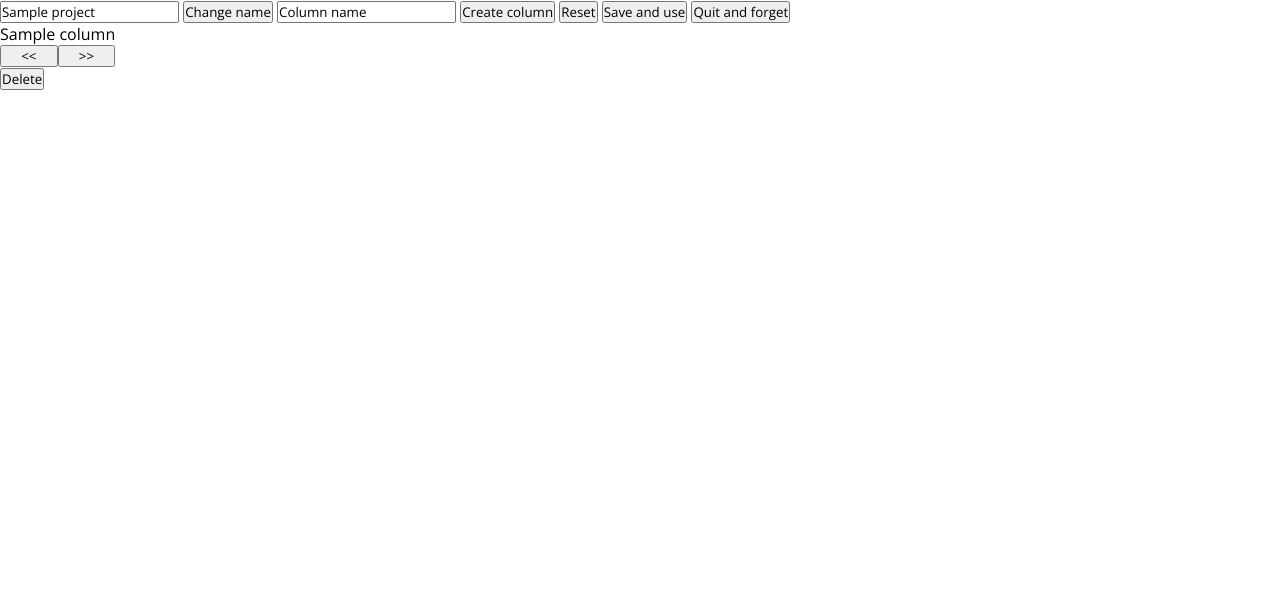
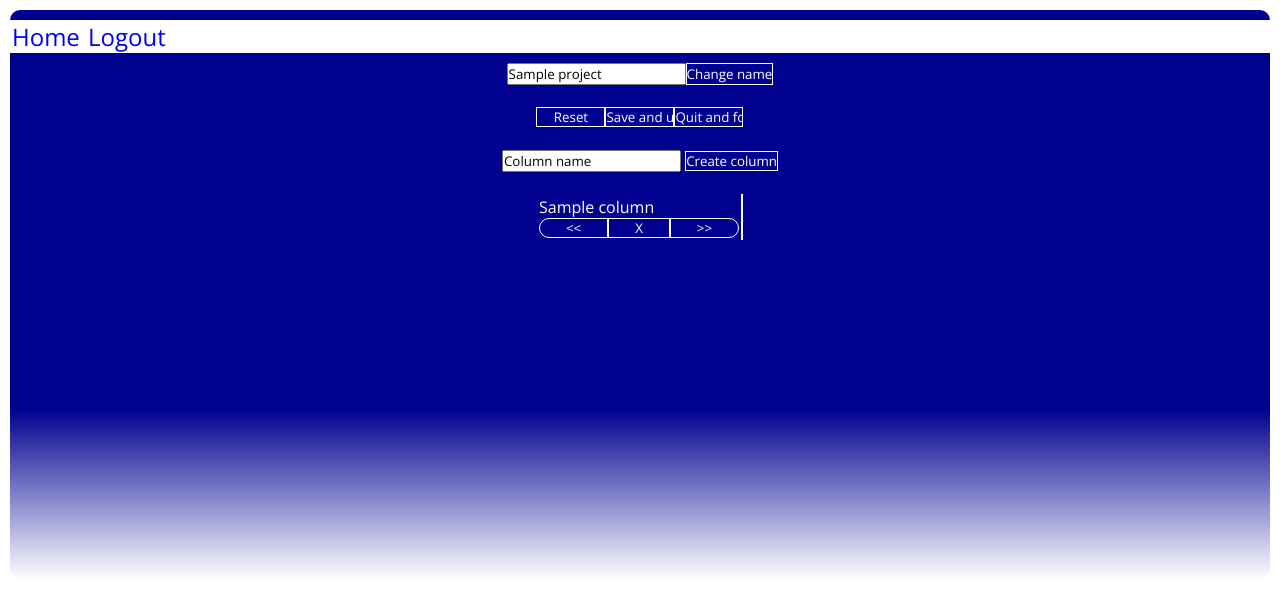
Before and after one commit to devjolt/kanban, a Django app: template templates/kanban_app/create_project.html in a window 1280 px wide. Shown: the top 611 px of the page. Run offline with Django 3.2, Linux system fonts and the light colour scheme; the template is opened without the code that fills it: most values are stand-ins (such as "Sample title", 1, 10 or a date in 2020); some libraries are stand-ins or nearby versions.

Commit message:
looks less rubbish

```diff
--- a/models.py
+++ b/models.py
@@ -26,6 +26,7 @@ class Column(models.Model):
 class Project(models.Model):
     user            = models.ForeignKey(User, on_delete = models.CASCADE, default=1)#associated with user
     name            = models.CharField(max_length = 50, default = 'name your project')
+    priority        = models.PositiveIntegerField(default = 3)
     columns         = models.ManyToManyField(Column, related_name='columns', blank = True)
     template        = models.BooleanField(default=True)
 
--- a/templates/kanban_app/base.html
+++ b/templates/kanban_app/base.html
@@ -18,16 +18,89 @@
                 padding:0;
                 font-family: 'Open Sans', sans-serif;
             }
+            main{
+                background-image: linear-gradient(rgb(0, 2, 143) 70%, rgb(255, 255, 255));
+                min-height: 70vh;
+                color:white;
+                margin:10px;
+                padding-top: 10px;
+                border-radius: 10px;
+            }
+            a{
+                text-decoration: none;
+                width: 100vw;
+            }
+            nav{
+                background: white;
+                margin:0px;
+                padding:0px;
+            }
+            .nav-item{
+                font-size:x-large;
+                max-width:content;
+                transition:0.5s;
+                padding:2px;
+                margin:0px;
+            }
+            .nav-item a{
+                text-decoration: none;
+                color:rgb(0, 2, 143);
+                width: 100vw;
+            }
+            .nav-item:hover{
+                background: rgb(0, 2, 143);
+                color:white;
+                transition:0.5s;
+            }
+            .project-list{
+                display:grid;
+                grid-template-columns: auto;
+            }
+            .project-list-item{
+                text-decoration: none;
+                color:white;
+            }
+            .form-container{
+                padding:10px;
+                justify-items: center;
+            }
+            .project-name-container{
+                display:grid;
+                grid-template-columns: auto auto;
+            }
+            .left{
+                justify-self: left;
+            }
+            .right{
+                justify-self: right;
+            }
+            .reset-save-quit-container{
+                display:grid;
+                grid-template-columns: 25% 25% 25%;
+                justify-content: center;
+            }
 
+
+            .create-column-container{
+                justify-items: center;
+            }
             .columns-grid {
-                display:flex;
-
+                display:inline-flex;
             }
 
             .column {
+                width: 200px;
+                padding:2px;
+                justify-content: center;
+                border-right:solid;
+                border-color: white;
+                border-width: 2px;
+            }
+            .create-column-form{
 
             }
-
+            .left-right-delete-button-array{
+            }
             .items-grid {
                 display:grid;
                 grid-template-columns: auto;
@@ -38,18 +111,44 @@
             }
             .item-button-grid{
                 display:grid;
-                grid-template-columns: auto auto;
+                grid-template-columns: auto auto auto;
             }
+
             .item-button{
+                background-color:rgb(0, 2, 143);
+                border-style:solid;
+                border-color: white;
+                border-width: 1px;
+                color:white;
+                transition: 0.5s;
+            }
+            .left-button{
+                border-bottom-left-radius: 10px;
+                border-top-left-radius: 10px;
+            }
+            .right-button{
+                border-bottom-right-radius: 10px;
+                border-top-right-radius: 10px;
+            }
+            .item-button:hover{
+                background-color:white;
+                border-style:solid;
+                border-color: rgb(0, 2, 143);
+                color:rgb(0, 2, 143);
+                transition: 0.5s;
+                cursor:pointer;
+            }
 
-            }
 
 
         </style>
     </head>
     <body>
-        {% block content %}
+        <main>
+            {% block content %}
 
-        {% endblock %}
+
+            {% endblock %}
+        </main>
     </body>
 </html>
--- a/templates/kanban_app/create_project.html
+++ b/templates/kanban_app/create_project.html
@@ -2,33 +2,51 @@
 
 {% block content %}
 
+<nav>
+    <a class='nav-item' href='/kanban_app/home'>Home</a>
+    <a class='nav-item' href='/kanban_app/logout'>Logout</a>
+</nav>
+
+<div class='form-container'>
     <form method="post">
         {% csrf_token %}
-    <input type="text" name='project_name' value='{{project.name}}'>
-    <input type="submit" name='submit' value="Change name">
-    <!--{{ NewItemForm }}-->
+        <div class='project-name-container'>
+            <input class='right' type="text" name='project_name' value='{{project.name}}'>
+            <input class='left item-button'  type="submit" name='submit' value="Change name">
+        </div>
+        <br>
+        <div class='reset-save-quit-container'>
+            <input class='item-button' type="submit" name='submit' value="Reset">
+            <input class='item-button' type="submit" name='submit' value="Save and use">
+            <input class='item-button' type="submit" name='submit' value="Quit and forget">
+        </div>
+        <br>
+        <div class='create-column-container'>
             <input type="text" name='column_name' value='Column name'>
-    <input type="submit" name='submit' value="Create column">
-    <input type="submit" name='submit' value="Reset">
-    <input type="submit" name='submit' value="Save and use">
-    <input type="submit" name='submit' value="Quit and forget">
+            <input class='item-button' type="submit" name='submit' value="Create column">
+        </div>
     </form>
-
-
+    <br>
     <div class='columns-grid'>
         {% for column in columns %}
         <div class='column'>
             {{column.name}}
-        <form method="post">
+            <div class='left-right-delete-button-array'>
+
+            <form class='create-column-form' method="post">
                 {% csrf_token %}
                 <div class='item-button-grid'>
                     <input type="hidden" name='column_id' value = '{{column.id}}'>
-                <input type="submit" name='submit' value="<<">
-                <input type="submit" name='submit' value=">>">
+                    <input class='item-button left-button' type="submit" name='submit' value="<<">
+                    <input class='item-button' type="submit" name='submit' value="X">
+                    <input class='item-button right-button' type="submit" name='submit' value=">>">
                 </div>
-            <input type="submit" name='submit' value="Delete">
+
             </form>
+            </div>
         </div>
         {% endfor %}
     </div>
+
+</div>
 {% endblock %}
--- a/templates/kanban_app/landing.html
+++ b/templates/kanban_app/landing.html
@@ -1,8 +1,10 @@
 {% extends 'kanban_app/base.html' %}
 
 {% block content %}
+<nav>
+    <a class='nav-item' href='login/'>Login</a>
+    <a class='nav-item' href='register/'>Register</a>
+</nav>
 
-<a href='login/'>Login</a>
-<a href='register/'>Register</a>
 
 {% endblock %}
--- a/templates/kanban_app/user_auth/login.html
+++ b/templates/kanban_app/user_auth/login.html
@@ -1,6 +1,10 @@
 {% extends "kanban_app/base.html" %}
 
 {% block content %}
+<nav>
+    <a class='nav-item' href='login/'>Login</a>
+    <a class='nav-item' href='register/'>Register</a>
+</nav>
 
 <!--Login-->
 <div class='auth-form-container'>
--- a/templates/kanban_app/user_auth/register.html
+++ b/templates/kanban_app/user_auth/register.html
@@ -1,7 +1,10 @@
 {% extends "kanban_app/base.html" %}
 
 {% block content %}
-
+<nav>
+    <a class='nav-item' href='login/'>Login</a>
+    <a class='nav-item' href='register/'>Register</a>
+</nav>
 <!--Register-->
 <div class='auth-form-container'>
 <div class="container py-5">
--- a/views.py
+++ b/views.py
@@ -214,7 +214,7 @@ def create_project(request, project_name):
             column_id = request.POST['column_id']
 
             column=Column.objects.filter(id=column_id).get()#current column
-            if request.POST['submit']=='Delete':
+            if request.POST['submit']=='X':
                 print(project.columns.all())
                 project.columns.remove(column.id)
                 print(project.columns.all())
```
Also changed, not shown: templates/kanban_app/logged_in.html (added, +69 -0 lines), templates/kanban_app/project.html (+12 -10 lines), templates/kanban_app/project_list.html (+23 -10 lines), migrations/0001_initial.py. Lines whose indentation alone changed are shown as unchanged.
